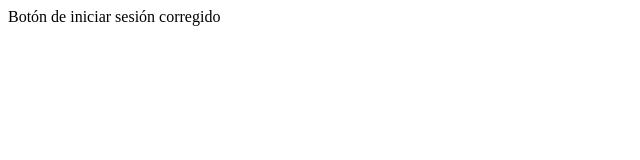
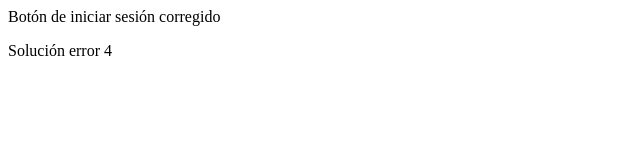
Before and after one commit to Meli3985/ProyectoA, a plain HTML site: page index.html in a window 1280 px wide. Shown: the full height of the page, 0-640 px from the left. Drawn offline with Linux system fonts and the light colour scheme.

Commit message:
Solución 4

```diff
--- a/index.html
+++ b/index.html
@@ -1 +1,2 @@
 <p>Botón de iniciar sesión corregido</p>
+<p>Solución error 4</p>
```
